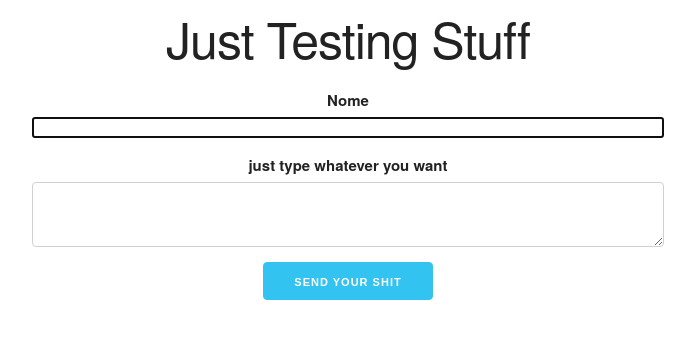
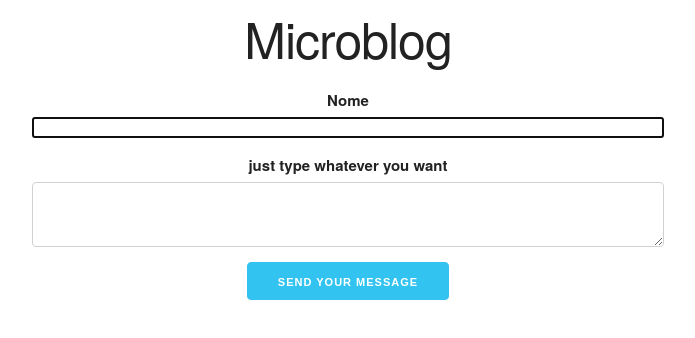
Before and after one commit to ArthurPaes/Microblog, a plain HTML site: page client/index.html in a window 1280 px wide. Shown: the whole page, without its empty margins (292-987 px from the left). Drawn offline with nearby package versions, Linux system fonts and the light colour scheme; no server answers.

Commit message:
Update index.html

```diff
--- a/client/index.html
+++ b/client/index.html
@@ -9,7 +9,7 @@
 
 <body>
     <header>
-        <h1 class="title" > Just Testing Stuff</h1>
+        <h1 class="title" > Microblog</h1>
 
     </header>
     <main>
@@ -18,7 +18,7 @@
             <input class="u-full-width" type="name" id="name" name="name" autofocus="autofocus">
             <label for="content">just type whatever you want</label>
             <textarea class="u-full-width" type="text" id="content" name="content"></textarea>
-            <button class="button-primary">send your shit</button>
+            <button class="button-primary">send your message</button>
 
 
         </form>
```
